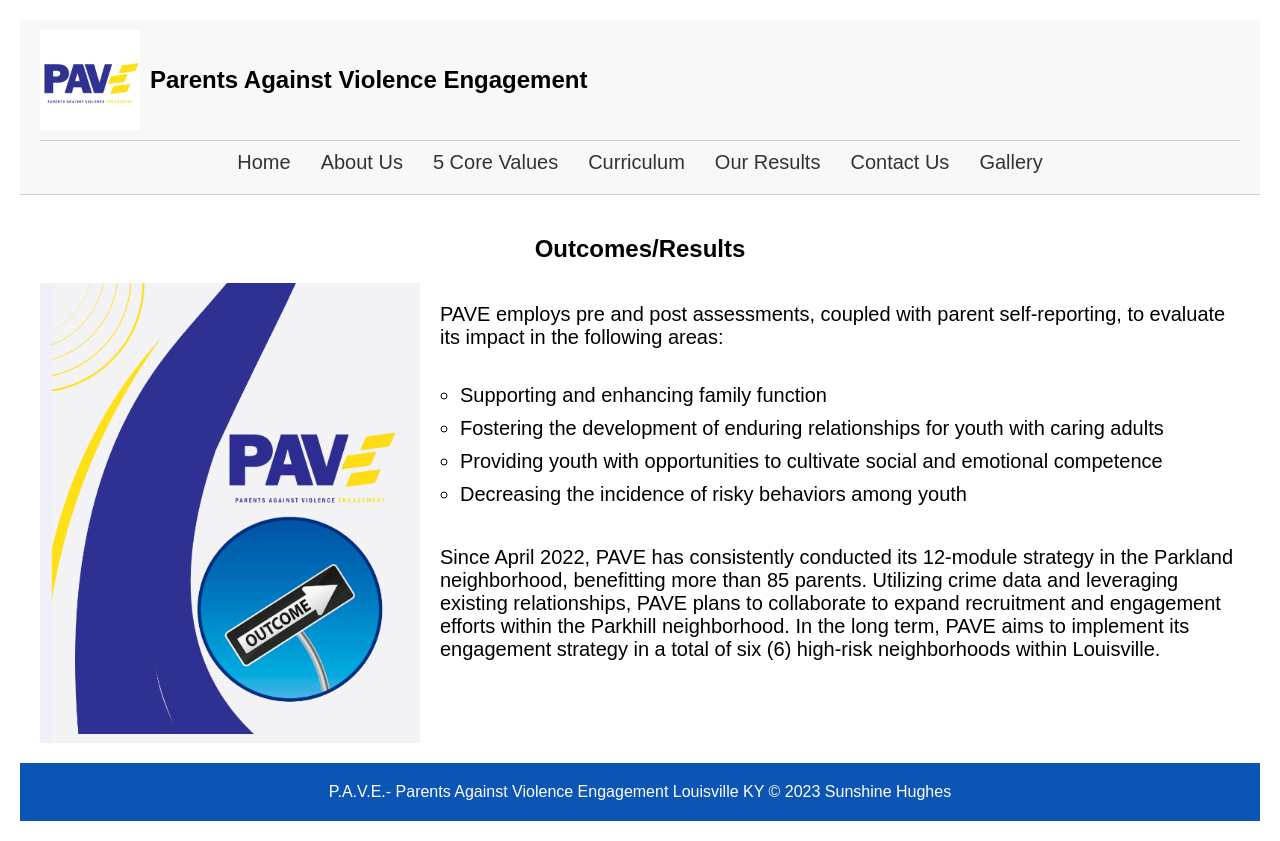
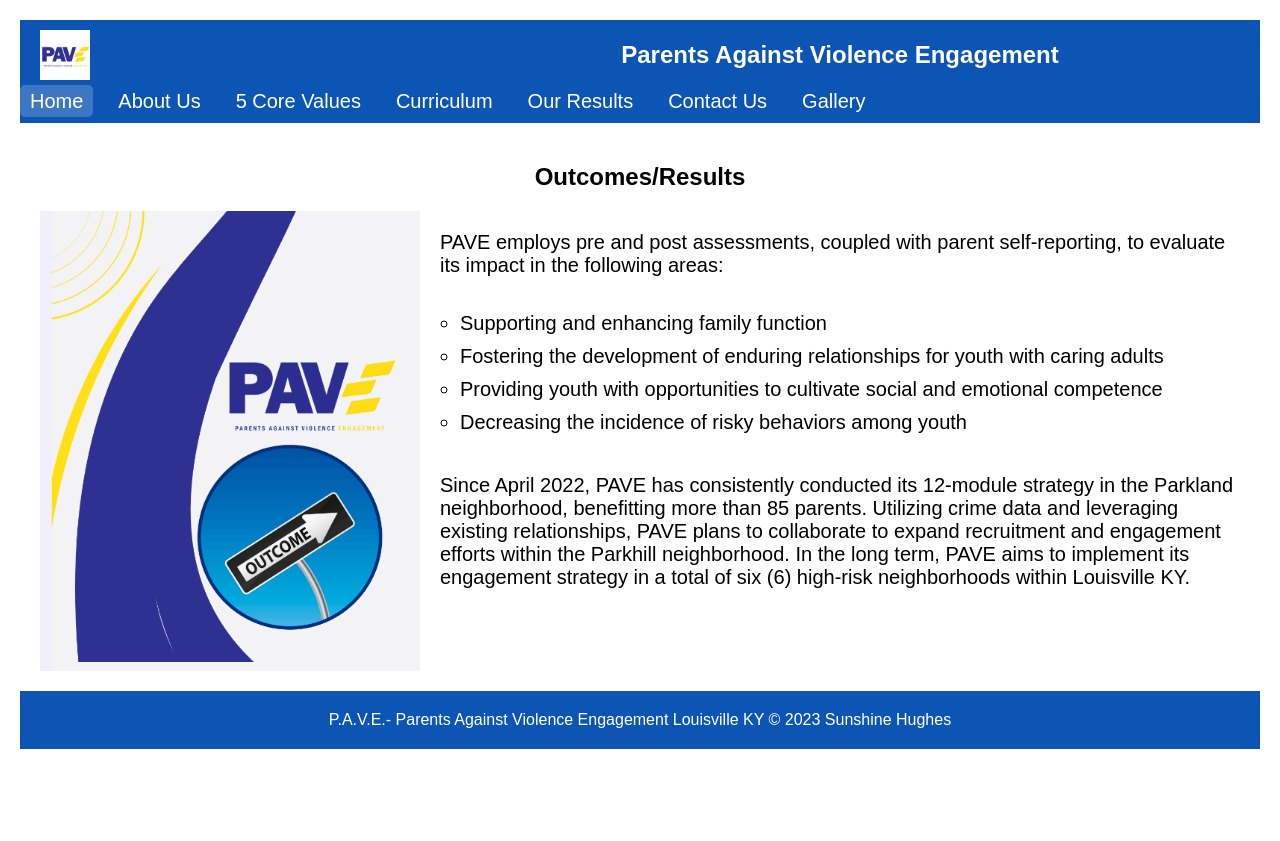
Before and after one commit to sunnyhughes/pave2024, a plain HTML site: page results.html in a window 1280 px wide. After the commit the page ends 800 px from the top, so only its background shows below. Drawn offline with Linux system fonts and the light colour scheme.

Commit message:
restyling the nav menu

```diff
--- a/results.html
+++ b/results.html
@@ -17,10 +17,13 @@
         <div class="header-container">
         <div class="logo-container">
             <img src="images/NewPaveLogo.jpg" alt="PAVE logo" class="logo">
+        </div>
+        <div class="title-container">
             <span class="title">Parents Against Violence Engagement</span>
         </div>
     </div>
-    <nav class="navbar">
+
+        <nav class="navbar" id="navbar">
             <ul class="nav-links" id="navLinks">
                 <li><a href="index.html" class="active">Home</a></li>
                 <li><a href="ourteam.html">About Us</a></li>
@@ -32,7 +35,6 @@
             </ul>
             <i class="fas fa-bars" id="menuToggle"></i>
         </nav>
-    </div>
     </header>
 
 
@@ -51,7 +53,7 @@
                     <li>Providing youth with opportunities to cultivate social and emotional competence</li>
                     <li>Decreasing the incidence of risky behaviors among youth</li>
                 </ul>
-                <p>Since April 2022, PAVE has consistently conducted its 12-module strategy in the Parkland neighborhood, benefitting more than 85 parents. Utilizing crime data and leveraging existing relationships, PAVE plans to collaborate to expand recruitment and engagement efforts within the Parkhill neighborhood. In the long term, PAVE aims to implement its engagement strategy in a total of six (6) high-risk neighborhoods within Louisville.</p>
+                <p>Since April 2022, PAVE has consistently conducted its 12-module strategy in the Parkland neighborhood, benefitting more than 85 parents. Utilizing crime data and leveraging existing relationships, PAVE plans to collaborate to expand recruitment and engagement efforts within the Parkhill neighborhood. In the long term, PAVE aims to implement its engagement strategy in a total of six (6) high-risk neighborhoods within Louisville KY.</p>
             </div>
         </div>
     </section>
--- a/script.js
+++ b/script.js
@@ -1,22 +1,16 @@
 document.getElementById('menuToggle').addEventListener('click', function() {
   var navLinks = document.getElementById('navLinks');
-  if (navLinks.style.display === 'flex') {
+  var menuToggle = document.getElementById('menuToggle');
+  if (navLinks.style.display === 'block') {
       navLinks.style.display = 'none';
-  } else {
-      navLinks.style.display = 'flex';
-      navLinks.style.flexDirection = 'column';
-  }
+      menuToggle.classList.remove('fa-times');
+      menuToggle.classList.add('fa-bars');
+} else {
+      navLinks.style.display = 'block';
+      menuToggle.classList.remove('fa-bars');
+      menuToggle.classList.add('fa-times')
+    }
 });
-
-/* Toggle between adding and removing the "responsive" class to navLinks when the user clicks on the icon */
-  function myFunction() {
-  var x = document.getElementById("navLinks");
-  if (x.className === "navLinks") {
-    x.className += " responsive";
-  } else {
-    x.className = "navLinks";
-  }
-}
 
 
 /* Image slide index.html */
--- a/style.css
+++ b/style.css
@@ -11,16 +11,14 @@
 
 /* Header and Navigation Styles */
 
-header {
-  background-color: #f8f8f8;
+.header-container {
+  background-color: rgb(12, 85, 180);
+  color: white;
   padding: 10px 20px;
-  border-bottom: 1px solid #ccc;
-}
-
-.header-container {
   display: flex;
+  align-items: center;
   justify-content: space-between;
-  align-items: center;
+  flex-wrap: wrap;
 }
 
 .logo-container {
@@ -29,60 +27,150 @@
 }
 
 .logo {
-  max-width: 100px; /* Adjust the size as needed */
-  height: auto;
+  max-height: 50px;
   margin-right: 10px;
 }
 
 .title {
-  font-size: 24px;
+  font-size: 1.5em;
   font-weight: bold;
 }
 
 .navbar {
-  width: 100%;
-  border-top: 1px solid #ccc;
-  margin-top: 10px;
+  display: flex;
+  align-items: center;
 }
 
 .nav-links {
   list-style: none;
+  padding: 0;
+  margin: 0;
   display: flex;
-  justify-content: center;
-  padding: 0;
-  margin: 10px 0;
+  gap: 15px;
 }
 
 .nav-links li {
-  margin: 0 15px;
+  display: inline;
 }
 
 .nav-links a {
+  color: white;
   text-decoration: none;
-  color: #333;
+  font-size: 1em;
+  padding: 5px 10px;
+  transition: background 0.3s;
 }
 
-#menuToggle {
-  display: none;
-  font-size: 24px;
-  cursor: pointer;
-  margin-left: auto;
+.nav-links a:hover, .nav-links a.active {
+  background: rgba(255, 255, 255, 0.2);
+  border-radius: 5px;
 }
 
+
+/* Responsive styles */
 @media (max-width: 768px) {
   .nav-links {
       display: none;
       flex-direction: column;
       width: 100%;
+  }
+  .nav-links li {
+      width: 100%;
       text-align: center;
   }
+  .navbar i {
+      display: block;
+      font-size: 1.5em;
+      color: white;
+      cursor: pointer;
+  }
+}
 
+@media (min-width: 769px) {
+  .navbar i {
+      display: none;
+  }
+}
+
+
+.header-container {
+  background-color: rgb(12, 85, 180);
+  color: white;
+  display: flex;
+  align-items: center;
+  justify-content: space-between;
+  padding: 10px 20px;
+  flex-wrap: wrap;
+}
+
+.logo-container {
+  flex: 1;
+}
+
+.logo {
+  max-height: 50px;
+}
+
+.title-container {
+  flex: 2;
+  text-align: center;
+}
+
+.title {
+  font-size: 1.5em;
+  font-weight: bold;
+}
+
+.navbar {
+  background-color: rgb(12, 85, 180);
+}
+
+.nav-links {
+  list-style: none;
+  padding: 0;
+  margin: 0;
+  display: flex;
+  justify-content: center;
+  gap: 15px;
+}
+
+.nav-links li {
+  display: inline;
+}
+
+.nav-links a {
+  color: white;
+  text-decoration: none;
+  font-size: 1em;
+  padding: 5px 10px;
+  transition: background 0.3s;
+}
+
+.nav-links a:hover, .nav-links a.active {
+  background: rgba(255, 255, 255, 0.2);
+  border-radius: 5px;
+}
+
+#menuToggle {
+  display: none;
+  font-size: 1.5em;
+  color: white;
+  cursor: pointer;
+}
+
+/* Responsive styles */
+@media (max-width: 768px) {
+  .nav-links {
+      display: none;
+      flex-direction: column;
+      width: 100%;
+  }
   .nav-links li {
-      margin: 10px 0;
+      width: 100%;
+      text-align: center;
   }
-
   #menuToggle {
-      display: flex;
+      display: block;
   }
 }
 
@@ -427,10 +515,6 @@
   padding: 5px;
 }
 
-#contact p {
-
-}
-
 #social a {
   padding: 5px;
   color: rgb(12, 85, 180);
```
Also changed, not shown: 5corevalue.html (+4 -2 lines), contact.html (+4 -2 lines), contact2.html (+4 -2 lines), curriculum.html (+4 -2 lines), gallery.html (+5 -1 lines), index.html (+5 -4 lines), ourteam.html (+5 -4 lines). Lines whose indentation alone changed are shown as unchanged.
